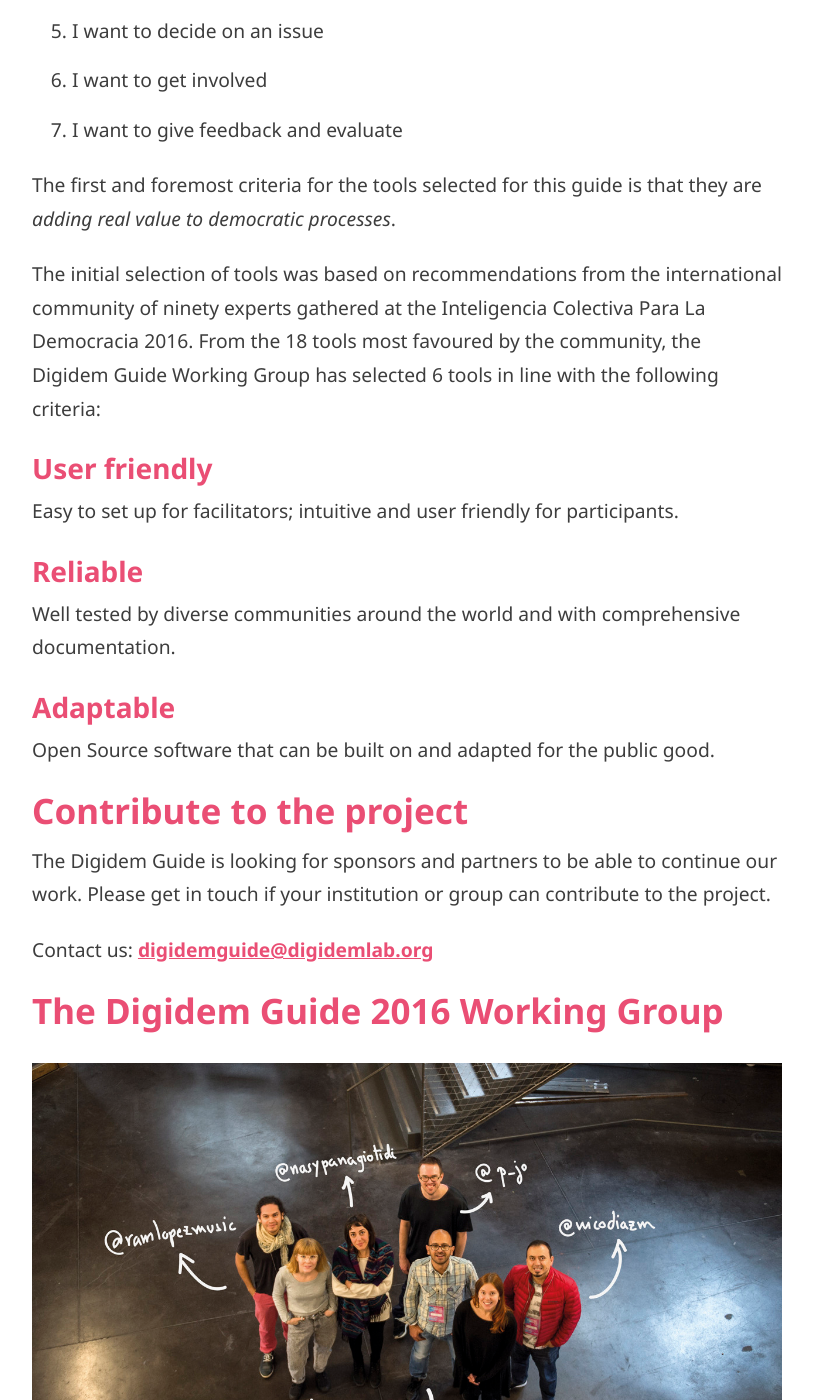
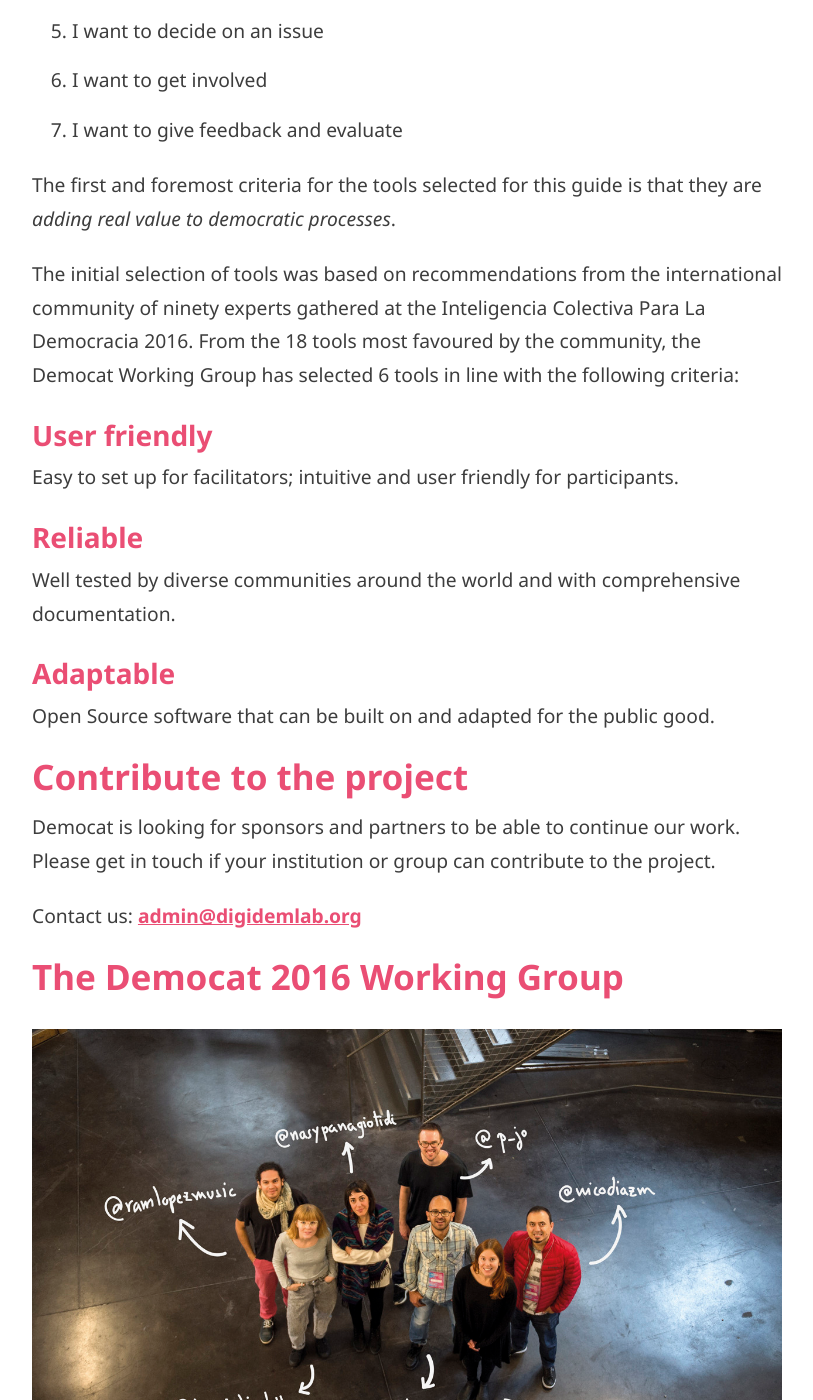
Before and after one commit to digidemlab/democat, a Jekyll site: the page built from about.md, in a window 1280 px wide and 1400 px high, scrolled down 2113 px. Shown: the whole window, without its empty margins (233-1046 px from the left). Built offline with Jekyll 4.4.1, drawn with Linux system fonts in a browser that asks for light colours; some of the changed text lies outside the part shown.

Commit message:
Rebranding

```diff
--- a/_config.yml
+++ b/_config.yml
@@ -1,5 +1,5 @@
 ---
-title: Digidem Guide
+title: Democat - formerly Digidem Guide
 timezone: UTC
 collections:
   posts:
@@ -14,7 +14,7 @@
     type: posts
   values:
     layout: tool
-email: contact@p-jo.se
+email: admin@digidemlab.org
 description: Practical tools to create communities and make decisions together.
 twitter:
   username: digidemlab
@@ -23,7 +23,7 @@
 logo: "/public/logo.png"
 social:
   links:
-  - https://www.facebook.com/groups/digidemlab
+  - https://www.facebook.com/digidemlab
   - https://github.com/digidemlab/digidem-guide
 baseurl: ''
 markdown: kramdown
--- a/_includes/panel/footer.html
+++ b/_includes/panel/footer.html
@@ -3,13 +3,13 @@
     <div class="row">
       <div class="col-sm-12 col-md-8 col-md-offset-2 text-center">
         <p class="body-text -white">
-          <a class="footer-link" href="{{site.baseurl}}/about">About</a><a class="footer-link" href="mailto:digidemguide@digidemlab.org">Contact</a>
+          <a class="footer-link" href="{{site.baseurl}}/about">About</a><a class="footer-link" href="mailto:admin@digidemlab.org">Contact</a>
         </p>
-        <p class="body-text -small -white">Digidem Guide is an initiative from <a class="text-link -white" href="http://digidemlab.org">Digidem Lab</a>, created at <a class="text-link -white" href="http://inteligenciacolectiva.cc/">Inteligencia Colectiva Para La Democracia 2016</a> at <a class="text-link -white" href="http://medialab-prado.es/">Medialab Prado</a>.
+        <p class="body-text -small -white">Democat is an initiative from <a class="text-link -white" href="http://digidemlab.org">Digidem Lab</a>, created at <a class="text-link -white" href="http://inteligenciacolectiva.cc/">Inteligencia Colectiva Para La Democracia 2016</a> at <a class="text-link -white" href="http://medialab-prado.es/">Medialab Prado</a>.
         </p>
         <p class="body-text -small -white">
-          <a class="text-link -white" href="https://www.facebook.com/groups/DigidemGuide/">Facebook</a> &nbsp;
-          <a class="text-link -white" href="https://twitter.com/digidemguide">Twitter</a> &nbsp;
+          <a class="text-link -white" href="https://www.facebook.com/digidemlab/">Facebook</a> &nbsp;
+          <a class="text-link -white" href="https://twitter.com/digidemlab">Twitter</a> &nbsp;
           <a class="text-link -white" href="https://github.com/digidemlab/digidemguide">GitHub</a>
         </p>
 
--- a/_includes/panel/header.html
+++ b/_includes/panel/header.html
@@ -9,7 +9,7 @@
         <div class="visually-hidden">
           {{site.title}}
         </div>
-        <img src="{{site.baseurl}}/assets/images/svg/logo.svg" alt="digidem guide" class="logo">
+        <img src="{{site.baseurl}}/assets/images/svg/logo.svg" alt="Democat" class="logo">
       </a>
     </div>
   </div>
@@ -30,7 +30,7 @@
             <div class="visually-hidden">
               {{site.title}}
             </div>
-            <img src="{{site.baseurl}}/assets/images/svg/logo.svg" alt="digidem guide" class="logo">
+            <img src="{{site.baseurl}}/assets/images/svg/logo.svg" alt="Democat" class="logo">
           </a>
         </div> -->
         <!-- Collect the nav links, forms, and other content for toggling -->
--- a/about.md
+++ b/about.md
@@ -1,5 +1,5 @@
 ---
-title: About Digidem Guide
+title: About Democat
 author: digidemlab
 summary: Practical tools to create communities and make decisions together.
 image: participation-steps.png
@@ -8,13 +8,13 @@
 
 ## Mission
 
-Digidem Guide’s aim is to bring democracy into everyday life. We bring the best digital tools available into one space, so you can find the right one for your needs. We do the hard work so you don’t have to!
+Democat’s aim is to bring democracy into everyday life. We bring the best digital tools available into one space, so you can find the right one for your needs. We do the hard work so you don’t have to!
 
 We envision a world where everyone can be heard, no matter where or who you are. Strong communities engaged in conversations and debate, where people take part in decisions that affect their everyday lives.
 
 ## Background
 
-Digidem Guide is and initiative from Digidem Lab, and was initially developed by an international team of designers, researchers and communication strategists during a two week workshop at Medialab Prado in Madrid.
+Democat is and initiative from Digidem Lab, and was initially developed by an international team of designers, researchers and communication strategists during a two week workshop at Medialab Prado in Madrid.
 
 There is a growing field of digital tools to facilitate democratic processes on all levels of society. This guide does not try to be a comprehensive list of all initiatives and user cases, but a practical introduction this field and to the tools that we think best suit the different needs of practitioners.
 
@@ -36,7 +36,7 @@
 
 The first and foremost criteria for the tools selected for this guide is that they are *adding real value to democratic processes*.
 
-The initial selection of tools was based on recommendations from the international community of ninety experts gathered at the Inteligencia Colectiva Para La Democracia 2016. From the 18 tools most favoured by the community, the Digidem Guide Working Group has selected 6 tools in line with the following criteria:
+The initial selection of tools was based on recommendations from the international community of ninety experts gathered at the Inteligencia Colectiva Para La Democracia 2016. From the 18 tools most favoured by the community, the Democat Working Group has selected 6 tools in line with the following criteria:
 
 ### User friendly
 Easy to set up for facilitators; intuitive and user friendly for participants.
@@ -49,11 +49,11 @@
 
 ## Contribute to the project
 
-The Digidem Guide is looking for sponsors and partners to be able to continue our work. Please get in touch if your institution or group can contribute to the project.
+Democat is looking for sponsors and partners to be able to continue our work. Please get in touch if your institution or group can contribute to the project.
 
-Contact us: [digidemguide@digidemlab.org](mailto:digidemguide@digidemlab.org)
+Contact us: [admin@digidemlab.org](mailto:admine@digidemlab.org)
 
-## The Digidem Guide 2016 Working Group
+## The Democat 2016 Working Group
 
 ![digidemlabteam.jpeg]({{site.baseurl}}/uploads/digidemlabteam.jpeg)
 
```
Also changed, not shown: index.md (+1 -1 lines).
